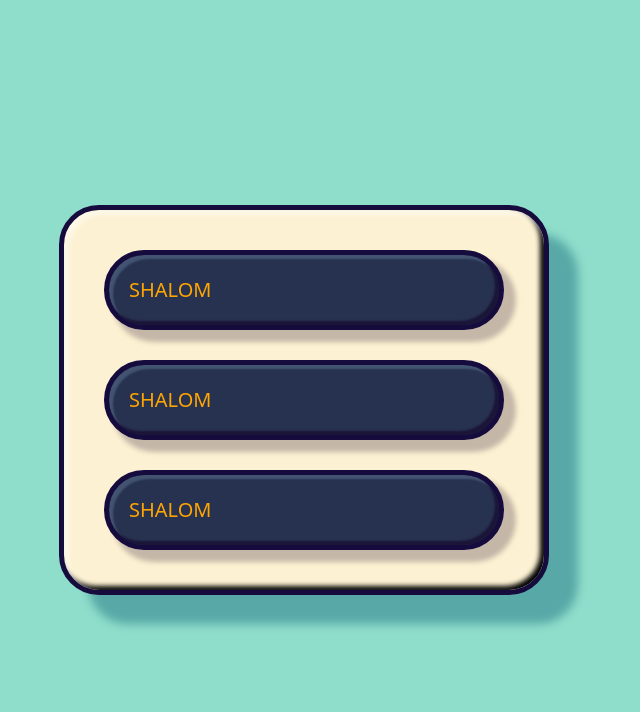
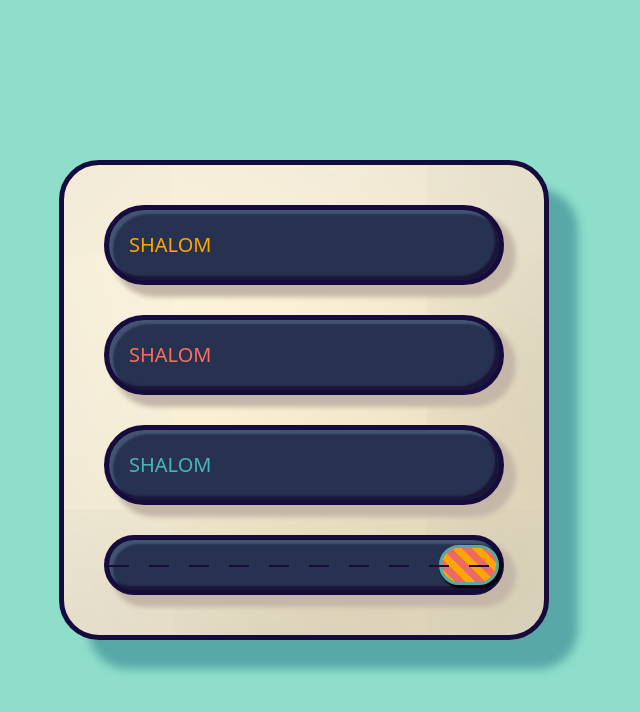
Before and after one commit to Ivanran225/Simple-Traction-Control-System, a Next.js app in the folder web_server/: page / in a window 1280 px wide. Shown: the top 712 px of the page, without its empty margins (336-976 px from the left). Built offline with nearby package versions, Linux system fonts and the light colour scheme.

Commit message:
Updated CSS styles for slider and button-box

```diff
--- a/web_server/app/page.tsx
+++ b/web_server/app/page.tsx
@@ -1,19 +1,37 @@
 'use client'
 import Image from 'next/image'
-
+//fd6d5d
 export default function Button() {
   return (
     <div className="button-container">
       <div className="button-box">
-      <button className="button">
+        <button className="button" style={{ color: '#FFA500' }}>
           SHALOM
         </button>
-      <button className="button">
+        <button className="button" style={{ color: '#fd6d5d' }}>
           SHALOM
         </button>
-      <button className="button">
+        <button className="button" style={{ color: '#49B5BA' }}>
           SHALOM
         </button>
+
+        <input
+          type="range"
+          min="-100"
+          max="0"
+          defaultValue="0"
+          className="slider"
+          style={{
+            appearance: 'none',
+            width: '100%',
+            height: '60px',
+            background: '#273250',
+            outline: 'none',
+            opacity: '1',
+            transition: '.2s',
+          }}
+/>
+
       </div>
       <style jsx>{`
       .button-container {
@@ -30,13 +48,61 @@ export default function Button() {
         flex-direction: column;
         gap: 30px;
         padding: 40px;
+        //padding-right: 80px; // Increased Right padding for slider
         background-color: #FCF1D5;
         border-radius: 40px;
         background: #FCF1D2;
         box-shadow:  29px 29px 10px #58A8A7,
-        inset 4px 4px 5px 1px rgba(255, 255, 255, 0.5),
-        inset -4px -4px 5px #000000;
+        inset 80px 80px 300px #ffffff80,
+        inset -60px -60px 300px #00000040;
         border: 5px solid #150B3D;
+        position: relative;
+      }
+      .slider {
+        width: 100%; /* Full-width */
+        height: 20px; /* Specified height */
+        outline: none; /* Remove outline */
+        opacity: 0.7; /* Set transparency (for mouse-over effects on hover) */
+        -webkit-transition: .2s; /* 0.2 seconds transition on hover */
+        transition: opacity .2s;
+        border: 5px solid #150B3D;
+        border-radius: 50px; /* Rounded edges */
+        box-shadow: 10px 10px 5px 2px #C5B7A8, inset -4px -4px 2px #1B1538, inset 4px 4px 2px #435472;
+        position: relative;
+        z-index: 1;
+      }
+      .slider::before {
+        content: "";
+        position: absolute;
+        top: 50%;
+        left: 0;
+        width: 100%;
+        height: 2px;
+        background: repeating-linear-gradient(
+          to right,
+          #150B3D 0,
+          #150B3D 20px,
+          transparent 20px,
+          transparent 40px
+          );
+        z-index: 2;
+      }
+      .slider::-webkit-slider-thumb {
+        z-index: 3;
+        -webkit-appearance: none; /* Override default look */
+        appearance: none;
+        width: 60px; /* Set a specific slider handle width */
+        height: 40px; /* Slider handle height */
+        background: linear-gradient(45deg, #ED6963 25%, #FFA500 25%, #FFA500 50%, #ED6963 50%, #ED6963 75%, #FFA500 75%, #FFA500);
+        background-size: 20px 20px;
+        border: 3px solid #58A8A7;
+        border-radius: 25px; /* Remove rounded edges */
+        cursor: pointer; /* Cursor on hover */
+        margin: 0; /* Remove default margin */
+        box-shadow: 2px 2px 2px 1px #000;
+      }
+      .slider:hover {
+        opacity: 1; /* Fully visible on hover */
       }
       .button {
         background-color: #273250;
@@ -53,7 +119,7 @@ export default function Button() {
         box-shadow: 10px 10px 5px 2px #C5B7A8, inset -4px -4px 2px #1B1538, inset 4px 4px 2px #435472;
       }
       .button:active {
-        box-shadow: 7px 7px 10px 1px #000000, inset -1px -1px 5px #000000, inset 2px 2px 5px #ffffff;
+        box-shadow: 7px 7px 10px 1px #C5B7A8, inset -3px -3px 5px #1B1538, inset 5px 5px 2px #435472;
         transform: scale(0.97);
       }
     `}</style>
```
Lines whose indentation alone changed are shown as unchanged.
